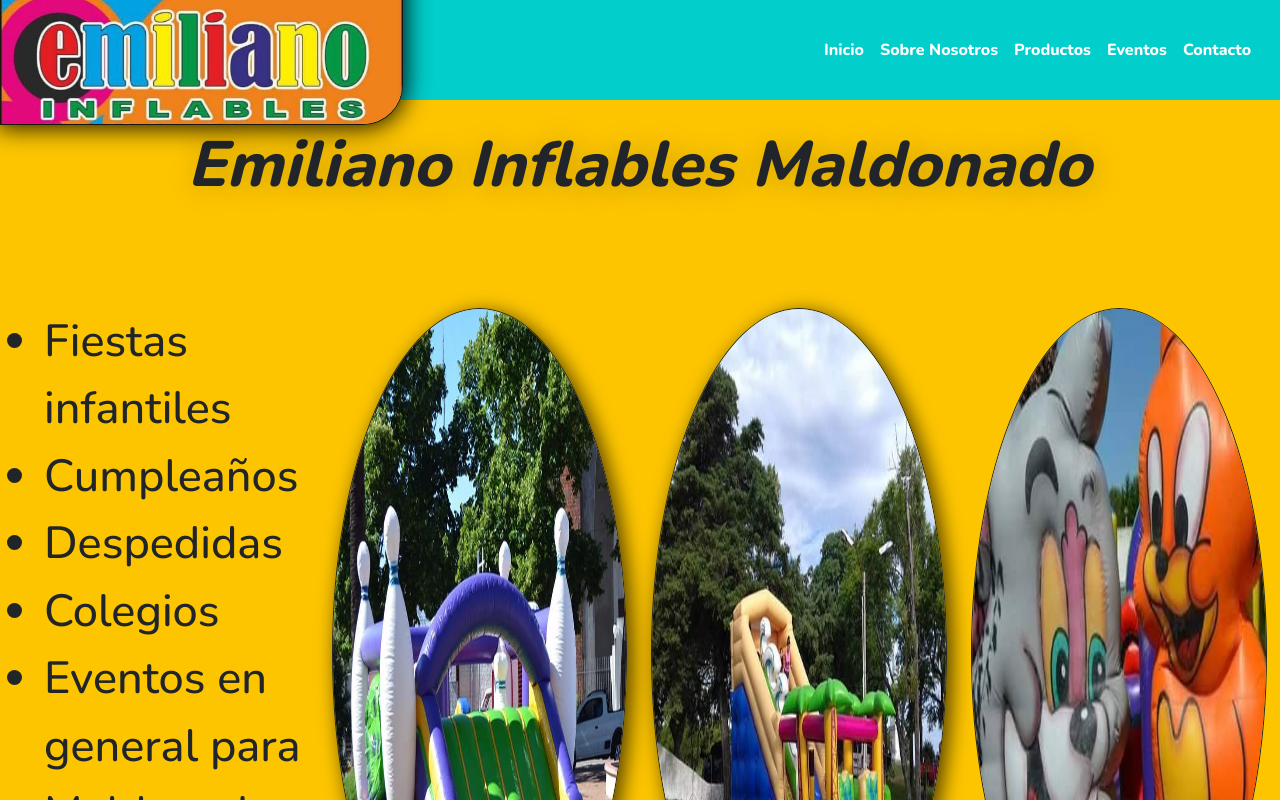
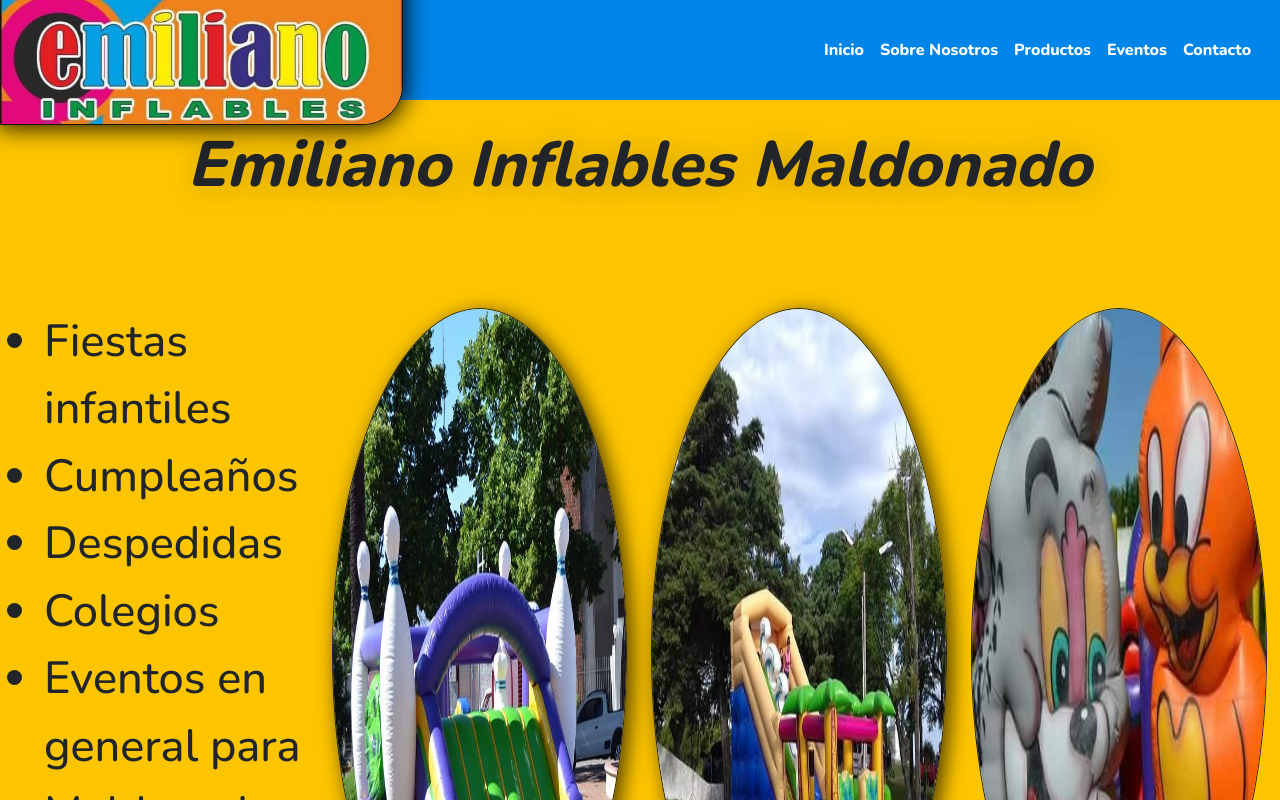
Before and after one commit to EmilianoMendez03/PreEntrega2-Mendez, a plain HTML site: page index.html in a window 1280 px wide. Drawn offline with nearby package versions, Linux system fonts and the light colour scheme.

Commit message:
cambio color

```diff
--- a/style.css
+++ b/style.css
@@ -15,14 +15,14 @@
         .custom-container{
             padding: 0;
             top: 0;
-            background-color:02cecb;
+            background-color:0086eb;
             height: 100px;
             width: 100%;
           position: fixed;
           z-index: 5;
         }
         .navbar-collapse{
-            background-color:02cecb ;
+            background-color:0086eb ;
         }
     .logo{
             height: 150px;
```
